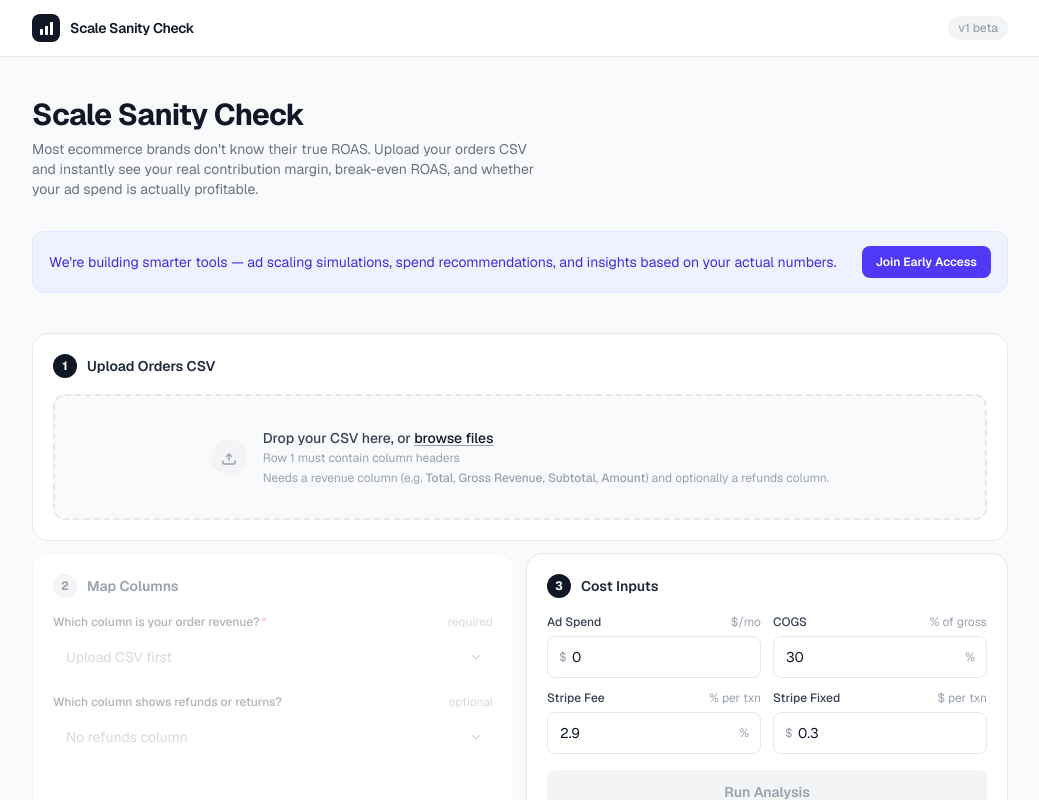
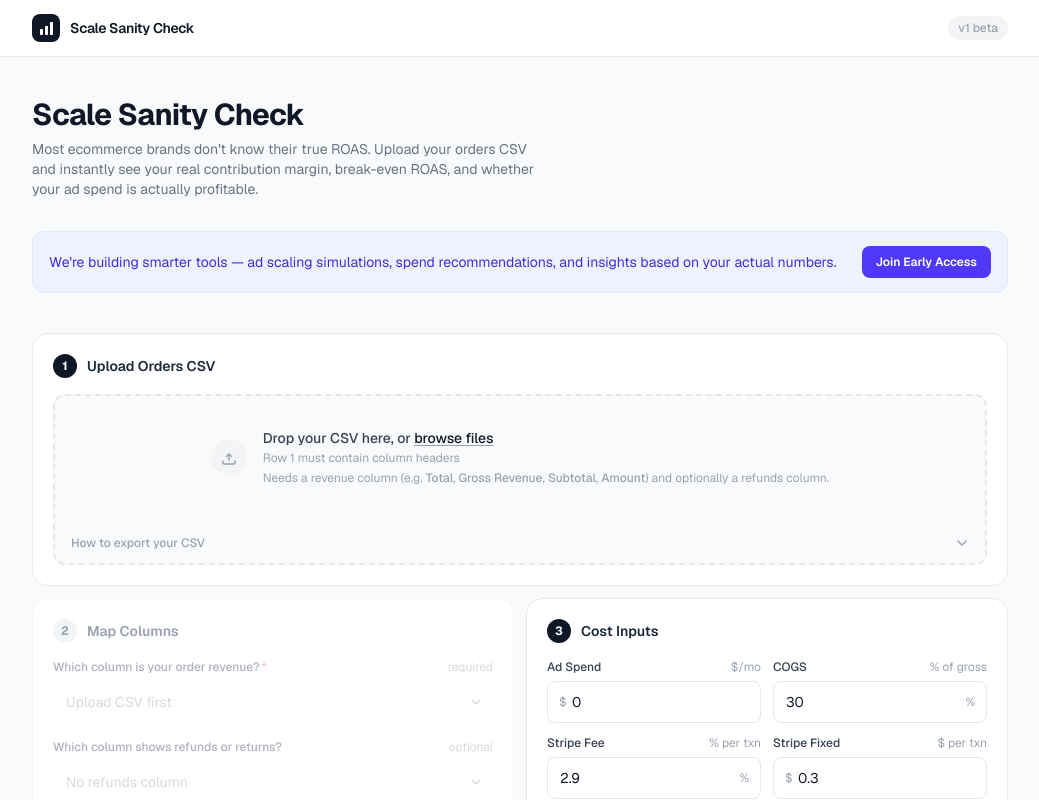
Before and after one commit to danielasgrosz/scale-sanity-check, a Next.js app: page / in a window 1280 px wide. Shown: the top 800 px of the page, without its empty margins (120-1159 px from the left). Built offline with nearby package versions, Linux system fonts and the light colour scheme.

Commit message:
Add collapsible CSV export guide in Step 1 upload card

```diff
--- a/app/page.tsx
+++ b/app/page.tsx
@@ -267,6 +267,7 @@ export default function HomePage() {
                   <p className="text-xs text-amber-700">Your CSV only has {csv!.rows.length} row of data — make sure you exported all orders, not just a summary.</p>
                 </div>
               )}
+              {!csv && <ExportGuide />}
             </div>
           </StepCard>
 
@@ -495,6 +496,61 @@ export default function HomePage() {
 }
 
 /* ─── Sub-components ────────────────────────────────────────── */
+
+function ExportGuide() {
+  const [open, setOpen] = useState(false);
+
+  const platforms = [
+    {
+      name: "Shopify",
+      steps: ["Go to Orders in your Shopify admin", "Click Export (top right)", "Choose All orders", "Select CSV for Excel and export"],
+    },
+    {
+      name: "WooCommerce",
+      steps: ["Go to WooCommerce → Orders", "Click the Export button", "Choose CSV as the format", "Export all orders"],
+    },
+    {
+      name: "Any other platform",
+      steps: ["Export your orders as a CSV file", "Make sure row 1 has column headers", "Include at least one column for order revenue (e.g. Total, Amount, Gross Revenue)"],
+    },
+  ];
+
+  return (
+    <div className="border-t border-gray-100 mt-1">
+      <button
+        type="button"
+        onClick={() => setOpen((v) => !v)}
+        className="w-full flex items-center justify-between px-4 py-3 text-xs text-gray-400 hover:text-gray-600 transition-colors cursor-pointer"
+      >
+        <span className="font-medium">How to export your CSV</span>
+        <svg
+          className={`w-3.5 h-3.5 transition-transform duration-200 ${open ? "rotate-180" : ""}`}
+          viewBox="0 0 14 14" fill="none"
+        >
+          <path d="M3 5l4 4 4-4" stroke="currentColor" strokeWidth="1.5" strokeLinecap="round" strokeLinejoin="round"/>
+        </svg>
+      </button>
+
+      {open && (
+        <div className="px-4 pb-4 grid grid-cols-3 gap-4">
+          {platforms.map((p) => (
+            <div key={p.name}>
+              <p className="text-[11px] font-semibold text-gray-500 mb-2">{p.name}</p>
+              <ol className="space-y-1.5">
+                {p.steps.map((step, i) => (
+                  <li key={i} className="flex items-start gap-1.5">
+                    <span className="shrink-0 w-4 h-4 rounded-full bg-gray-100 text-gray-400 text-[10px] font-bold flex items-center justify-center mt-0.5">{i + 1}</span>
+                    <span className="text-[11px] text-gray-500 leading-relaxed">{step}</span>
+                  </li>
+                ))}
+              </ol>
+            </div>
+          ))}
+        </div>
+      )}
+    </div>
+  );
+}
 
 function StepCard({
   step,
```
